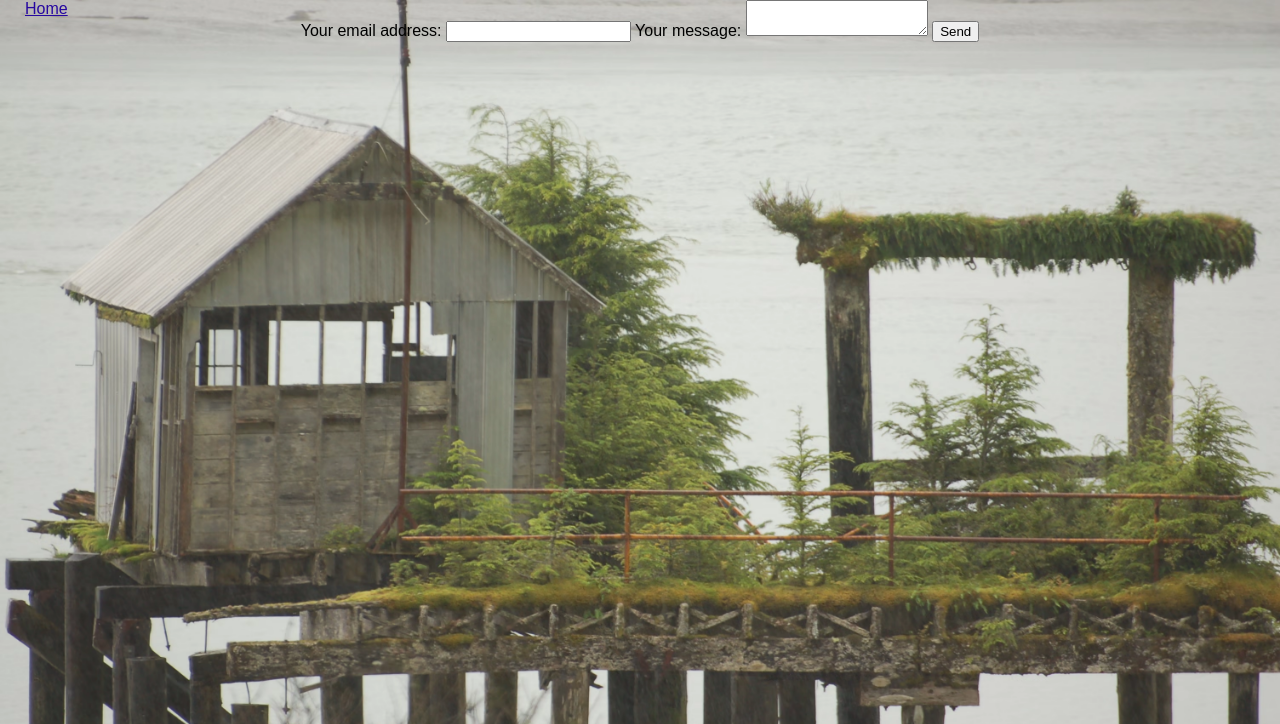
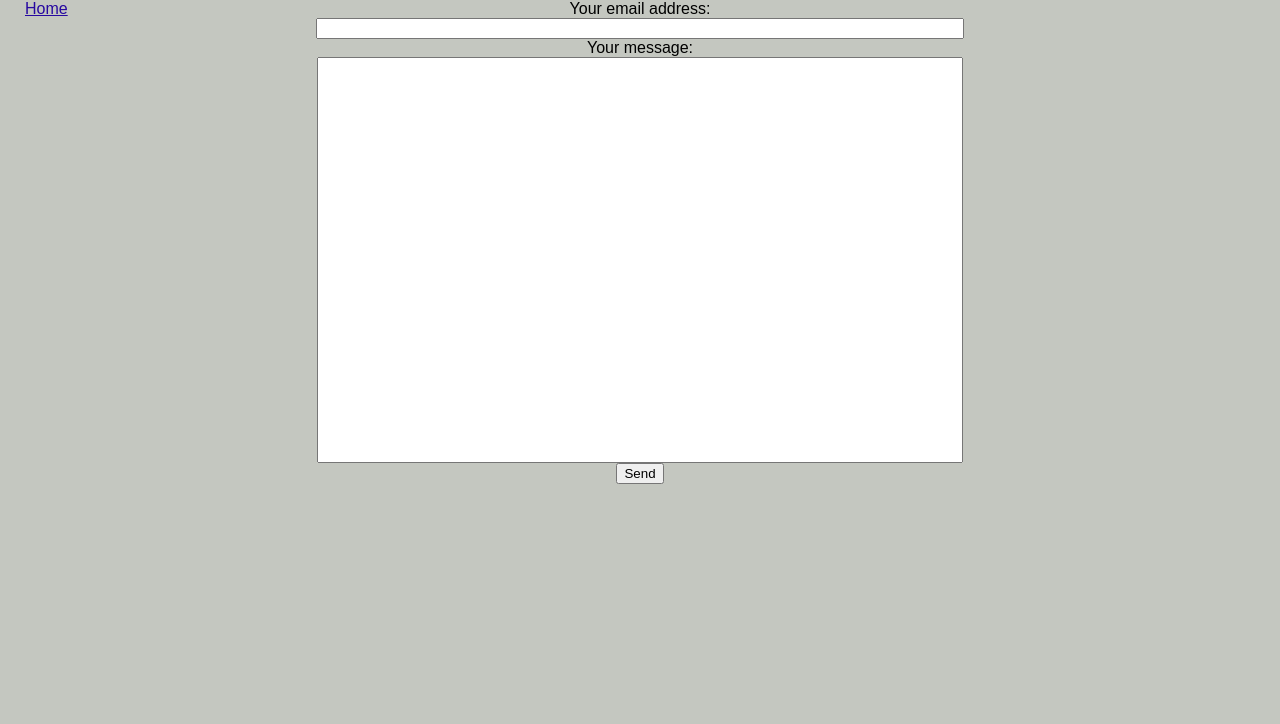
Before and after one commit to lumenkeyes/lumenkeyes, a PHP site: page /contact.html in a window 1280 px wide. Shown: the top 724 px of the page. Run offline with PHP 8.4, Linux system fonts and the light colour scheme.

Commit message:
Restyle for contact page
lol it looks *even worse* without the updated css, if you can believe that

```diff
--- a/default.css
+++ b/default.css
@@ -12,12 +12,14 @@ body {
 	overflow-y: visible;
 	background-size: cover;
 	background-repeat: no-repeat;
-	background-image: url('OVERGROWN.avif');/*, url('OVERGROWN.webp'), url('OVERGROWN.JPG');*/
 }
 html {
 	overflow-x: hidden;
 }
-
+/* * {
+	cursor: url(leaf.png), pointer;
+	pointer-events: none;
+}*/
 a {
 	color: #2708A0;
 }
@@ -56,6 +58,20 @@ ul {
 	padding: 20px;
 	text-align: left;
 }
+form {
+	width: 100%;
+	text-align: center;
+	height: max-content;
+}
+.formtext {
+	display: block;
+	margin: auto;
+	width: 50%;
+	resize: none;
+}
+textarea.formtext {
+	height: 50vh;
+}
 @media only screen and (max-width: 1500px) {
 	#background {
 		height:100%;
```
